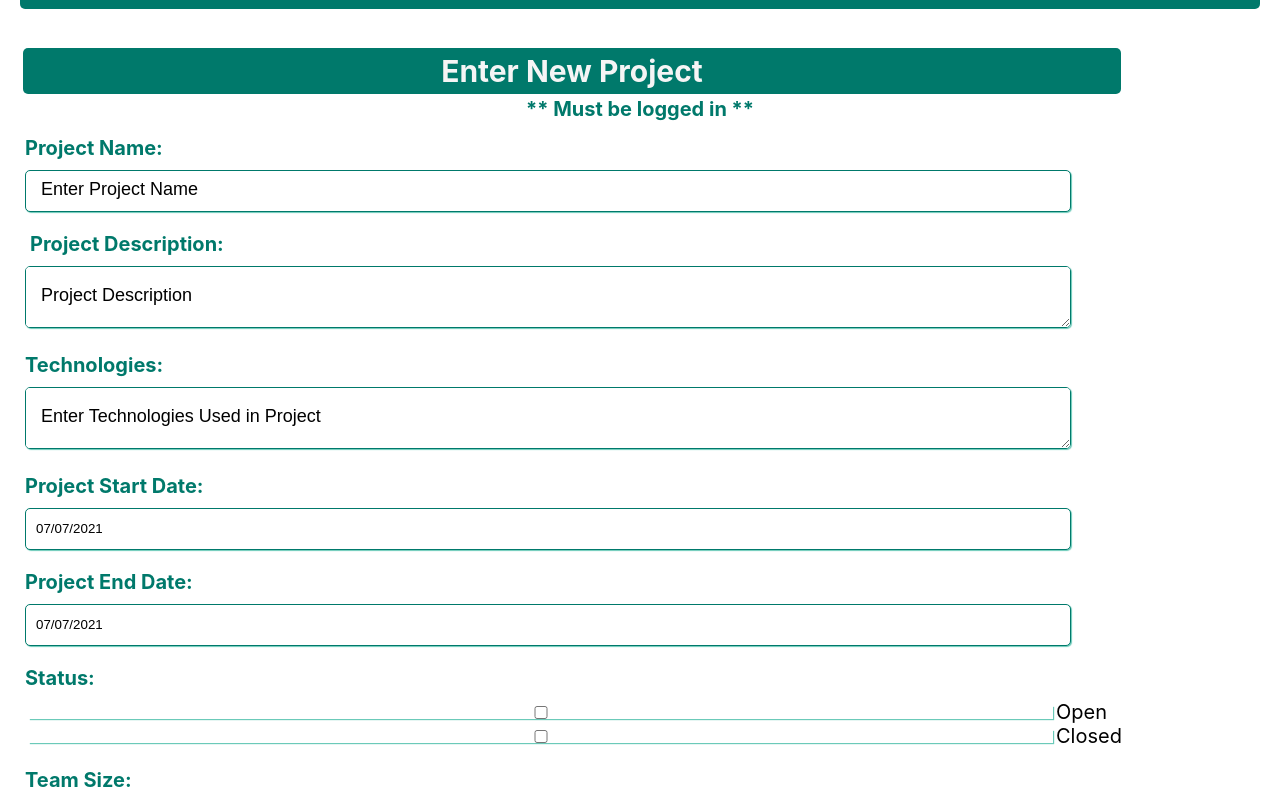
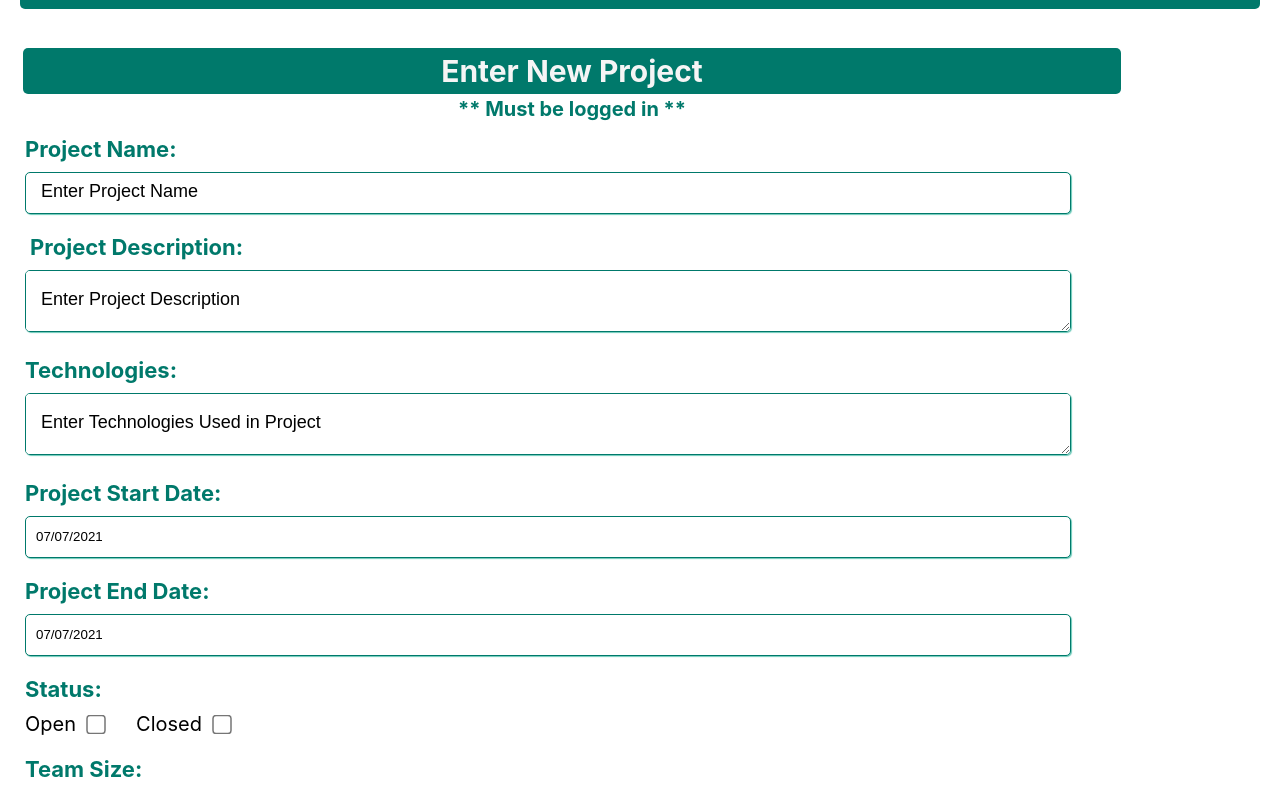
Before and after one commit to bdcii/Project-Enlistment, a React (Create React App) app in the folder client/: page /projectform in a window 1280 px wide. Shown: the part 480-1270 px from the top of the page. Built offline with nearby package versions, Linux system fonts and the light colour scheme; no server answers; the HTML template or start-up script is replaced by a standard one.

Commit message:
Update status check boxes in ProjectForm

```diff
--- a/client/src/pages/Project/newProject/ProjectForm.css
+++ b/client/src/pages/Project/newProject/ProjectForm.css
@@ -12,7 +12,7 @@
 .projName, .projDesc, .tech,
 .startDate, .endDate, .status,
 .size, .skills {
-    font-size: 20px;
+    font-size: 22px;
     font-weight: bold;
     color: rgb(0, 121, 107);
     /* margin: 20px, 0, 5px, 5px; */
@@ -32,7 +32,8 @@
 .projNameInput, .projDescInput, .techInput,
 .startDateInput, .endDateInput, .statusInput,
 .sizeInput, .skillsInput {
-padding: 5px;
+    font-size: 20px;
+    padding: 5px;
 }
 
 input, textarea {
@@ -45,6 +46,15 @@ input, textarea {
     box-shadow: 1px 1px 1px rgb(107, 202, 185);
 }
 
+input[type=checkbox] {
+    transform: scale(1.5);
+    width: 20px;
+    border: none;
+    box-shadow: none;
+    margin-left: 10px;
+    margin-right: 30px;
+}
+
 #open {
     box-shadow: none;
 }
--- a/client/src/pages/Project/newProject/ProjectForm.js
+++ b/client/src/pages/Project/newProject/ProjectForm.js
@@ -57,8 +57,10 @@ function ProjectForm() {
     return (
         <form>
             <br />
+
             <h1 className="enterProject">Enter New Project</h1>
             <div className="loginAlert">** Must be logged in **</div>
+
             <div className="Container-1">
                 <div className="form-group text-left">
                     <div className="projName"><label htmlFor="ProjectName">Project Name:</label></div>
@@ -76,7 +78,7 @@ function ProjectForm() {
                     <div className="projDescInput"><textarea type="text"
                         className="form-control"
                         id="description"
-                        placeholder="Project Description"
+                        placeholder="Enter Project Description"
                         onChange={handleChange}
                     /></div>
                 </div>
@@ -107,17 +109,19 @@ function ProjectForm() {
                 </div>
                 <div className="form-group text-left">
                     <div className="status"><label htmlFor="StatusInput">Status:</label></div>
-                    <div className="statusInput"><input
-                        type="checkbox"
-                        name="Open"
-                        onChange={handleChange}
-                    />
-                        Open
-                        <input
+                    <div className="statusInput"><span>
+                        Open<input
+                            type="checkbox"
+                            name="Open"
+                            onChange={handleChange}
+                        /></span>
+
+                        Closed<input
                             type="checkbox"
                             name="Closed"
                             onChange={handleChange}
-                        />Closed</div>
+                        />
+                    </div>
                 </div>
                 <div className="form-group text-left">
                     <div className="size"><label htmlFor="Technologies">Team Size:</label></div>
```
